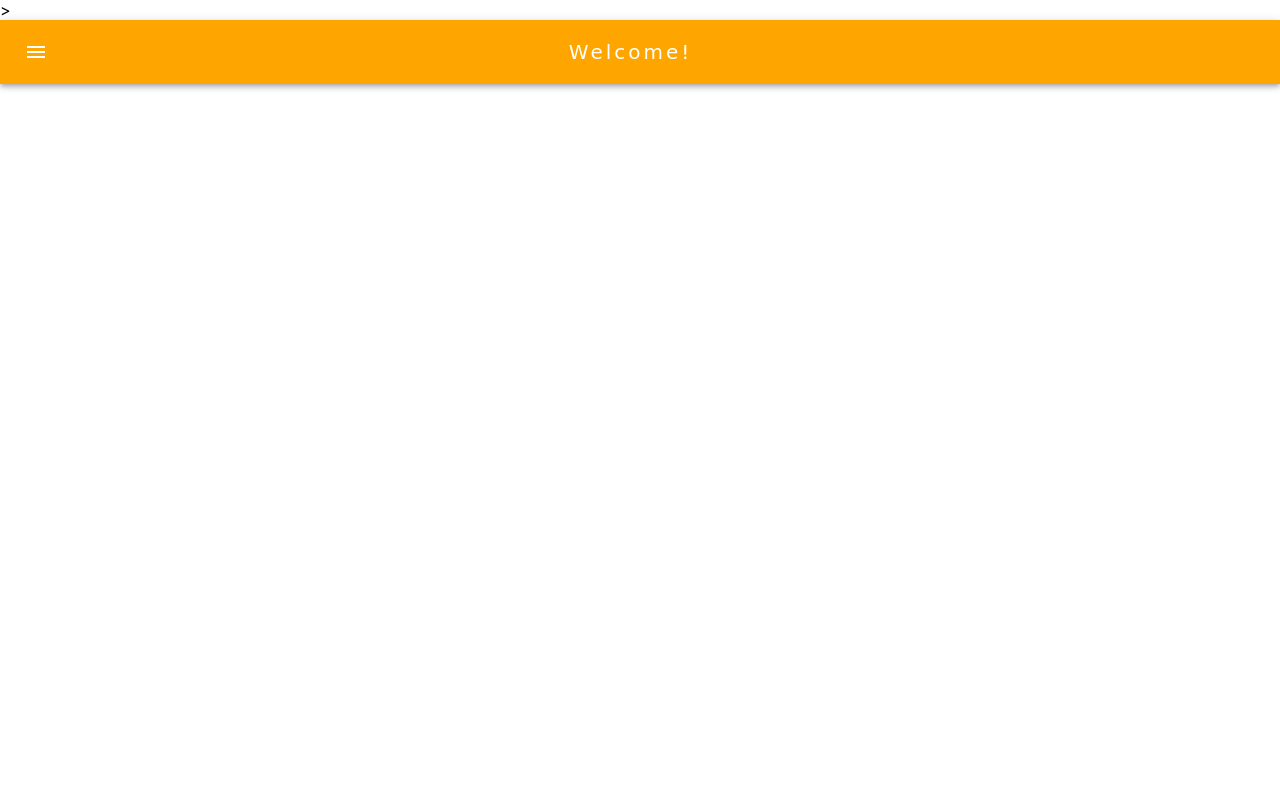
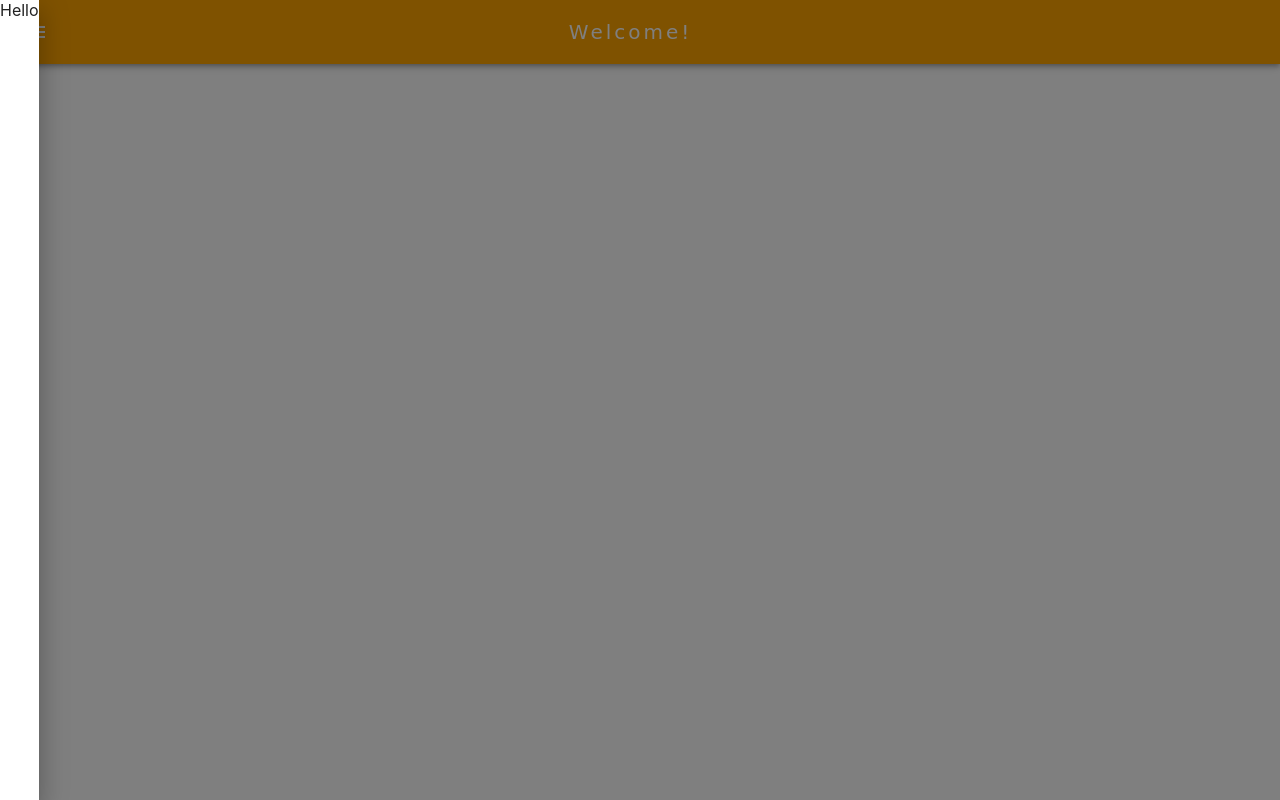
Before and after one commit to ChawinTan/portfolio, a React (Create React App) app: page / in a window 1280 px wide. Built offline with nearby package versions, Linux system fonts and the light colour scheme.

Commit message:
add drawer

```diff
--- a/src/App.js
+++ b/src/App.js
@@ -7,6 +7,7 @@ import Typography from '@material-ui/core/Typography';
 import IconButton from '@material-ui/core/IconButton';
 import MenuIcon from '@material-ui/icons/Menu';
 
+import AppDrawer from './Components/Drawer';
 import './App.css';
 
 const useStyles = makeStyles(theme => ({
@@ -31,7 +32,7 @@ function App() {
 
   return (
     <div className={classes.root}>
-      <AppBar position="static" style={{backgroundColor: '#ffa500'}} >
+      <AppBar position="static" style={{backgroundColor: '#ffa500'}}>
         <Toolbar>
           <IconButton edge="start" color="inherit" className={classes.menuButton} aria-label="menu">
             <MenuIcon />
@@ -41,6 +42,8 @@ function App() {
           </Typography>
         </Toolbar>
       </AppBar>
+
+      <AppDrawer open={true} />
     </div>
   );
 }
--- /dev/null
+++ b/src/Components/Drawer.js
@@ -0,0 +1,13 @@
+import React from 'react';
+import Drawer from '@material-ui/core/Drawer';
+
+
+function AppDrawer(props) {
+    return (
+        <Drawer open={props.open}>
+            Hello
+        </Drawer>
+    );
+}
+
+export default AppDrawer;
--- a/src/index.js
+++ b/src/index.js
@@ -6,7 +6,7 @@ import './index.css';
 import App from './App';
 import * as serviceWorker from './serviceWorker';
 
-ReactDOM.render(<Router>><App /></Router>, document.getElementById('root'));
+ReactDOM.render(<Router><App /></Router>, document.getElementById('root'));
 
 // If you want your app to work offline and load faster, you can change
 // unregister() to register() below. Note this comes with some pitfalls.
```
